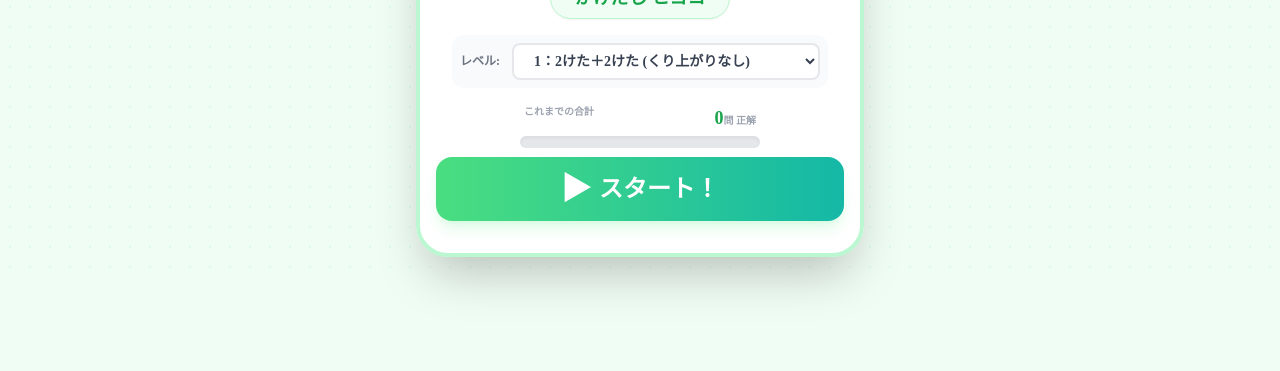
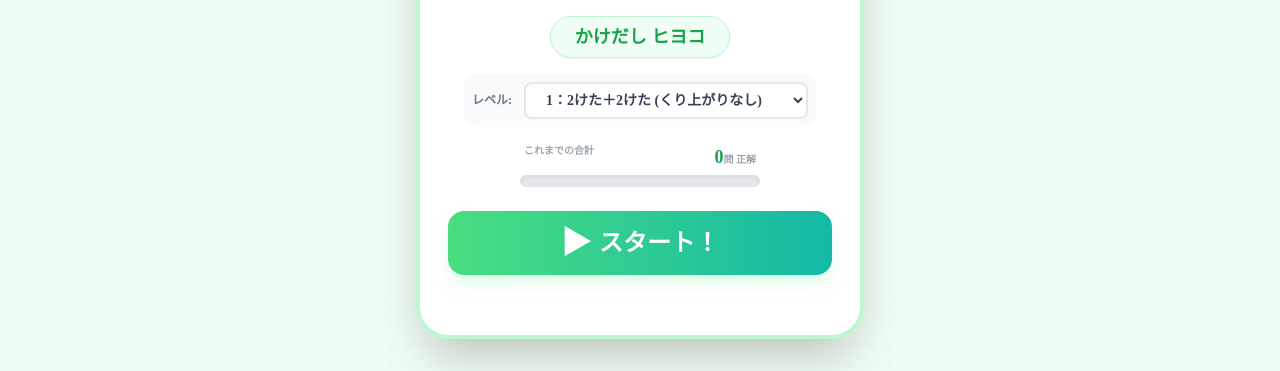
Before and after one commit to koitea265-blip/3nentasizanhikizan, a plain HTML site: page index.html in a window 1280 px wide. Shown: the part 523-894 px from the top of the page. Before the commit the page ends 800 px from the top, so only its background shows below. Drawn offline with nearby package versions, Linux system fonts and the light colour scheme; a web font is replaced by a local one.

Commit message:
Update index.html

```diff
--- a/index.html
+++ b/index.html
@@ -16,10 +16,13 @@
             background-color: #f0fdf4; /* green-50 */
             background-image: radial-gradient(#dcfce7 1px, transparent 1px);
             background-size: 20px 20px;
-            overflow: hidden;
-            touch-action: none;
+            /* スクロールとタッチ操作を許可 */
+            overflow-y: auto;
+            touch-action: pan-y;
             user-select: none;
             -webkit-tap-highlight-color: transparent;
+            min-height: 100vh;
+            padding-bottom: 20px; /* 下部に余白 */
         }
 
         .number-font {
@@ -252,22 +255,22 @@
         /* レベル選択プルダウンの強制最前面化 */
         select#level-select {
             pointer-events: auto !important;
-            z-index: 200 !important; /* キャラ(10)やボタン(100)より上 */
+            z-index: 200 !important;
             position: relative;
-            background-color: #fff; /* 背景色を確保して透過防止 */
-            -webkit-appearance: menulist-button; /* スマホでの見た目安定 */
+            background-color: #fff;
+            -webkit-appearance: menulist-button;
         }
     </style>
 </head>
 <body class="flex items-center justify-center min-h-screen p-2 sm:p-4">
 
-    <!-- アプリコンテナ -->
-    <div id="app" class="bg-white/95 backdrop-blur-sm p-3 rounded-[2rem] shadow-2xl border-4 border-green-200 w-full h-[95vh] max-h-[800px] max-w-md flex flex-col relative overflow-hidden">
+    <!-- アプリコンテナ (高さを固定せず、中身に合わせて伸びるように変更) -->
+    <div id="app" class="bg-white/95 backdrop-blur-sm p-3 rounded-[2rem] shadow-2xl border-4 border-green-200 w-full min-h-[90vh] md:max-h-[850px] max-w-md flex flex-col relative overflow-visible my-4">
 
         <!-- ====================
-             スタート画面
+             スタート画面 (absoluteをやめ、通常配置に変更)
         ==================== -->
-        <div id="start-screen" class="absolute inset-0 z-[50] bg-white flex flex-col items-center justify-between p-4 pb-8 text-center rounded-[2rem]">
+        <div id="start-screen" class="w-full flex flex-col items-center justify-between p-4 pb-8 text-center rounded-[2rem] min-h-full">
             <div class="mt-4 w-full flex flex-col items-center">
                 <span class="inline-block bg-green-500 text-white text-sm font-bold px-4 py-1.5 rounded-full mb-3 shadow-md tracking-wider">
                     算数ドリル
@@ -285,7 +288,7 @@
                 <button class="bubble-btn w-16 h-16 bg-orange-50 rounded-2xl text-3xl flex items-center justify-center border-2 border-orange-100 hover:border-orange-300 ring-offset-2 focus:ring-2 ring-orange-200" onclick="selectChar('🧸', 'クマさん')">🧸</button>
             </div>
 
-            <div class="flex flex-col items-center w-full flex-grow justify-center relative">
+            <div class="flex flex-col items-center w-full flex-grow justify-center relative my-4">
                 <!-- 吹き出し -->
                 <div class="speech-bubble mb-6 w-64 min-h-[60px] flex items-center justify-center z-20 pointer-events-none">
                     <p id="start-char-talk" class="text-gray-700 font-bold text-sm leading-snug">筆算ならまかせて！</p>
@@ -322,7 +325,7 @@
                 </div>
             </div>
 
-            <button class="bubble-btn w-full h-16 bg-gradient-to-r from-green-400 to-teal-500 text-white text-2xl font-bold rounded-2xl shadow-lg shadow-green-200/50 mt-2 flex items-center justify-center gap-2 relative z-50" onclick="startGame()">
+            <button class="bubble-btn w-full h-16 bg-gradient-to-r from-green-400 to-teal-500 text-white text-2xl font-bold rounded-2xl shadow-lg shadow-green-200/50 mt-2 flex items-center justify-center gap-2 relative z-50 mb-4" onclick="startGame()">
                 <span class="text-3xl">▶</span> スタート！
             </button>
         </div>
@@ -330,7 +333,7 @@
         <!-- ====================
              ゲーム画面 (筆算)
         ==================== -->
-        <div id="game-ui" class="hidden h-full flex flex-col justify-between relative">
+        <div id="game-ui" class="hidden w-full flex flex-col justify-between relative min-h-full">
 
             <!-- 正解の赤丸レイヤー -->
             <div id="correct-mark" class="hidden">
@@ -380,7 +383,7 @@
             </div>
 
             <!-- メインエリア -->
-            <div class="flex-grow flex flex-col items-center relative z-10 overflow-y-auto">
+            <div class="flex-grow flex flex-col items-center relative z-10">
 
                 <!-- 問題表示エリア -->
                 <div class="w-full flex justify-center items-center mb-1 px-1 py-2">
@@ -426,7 +429,7 @@
                     <button class="num-key enter-key" onclick="checkAnswer()">OK</button>
                 </div>
 
-                <div class="h-1"></div>
+                <div class="h-4"></div>
             </div>
         </div>
 
@@ -445,7 +448,7 @@
 
     <script>
         // --- 状態管理 ---
-        const APP_ID = 'hissan_master_final_v22_fix_all';
+        const APP_ID = 'hissan_master_final_v23_fix_scroll';
         const MAX_LEVEL = 10;
 
         let audioCtx = null;
@@ -742,8 +745,8 @@
         }
 
         function startGame() {
-            document.getElementById('start-screen').classList.add('hidden');
-            document.getElementById('game-ui').classList.remove('hidden');
+            document.getElementById('start-screen').classList.add('hidden'); // hiddenを付与
+            document.getElementById('game-ui').classList.remove('hidden'); // hiddenを削除
             generateProblem();
         }
 
```
